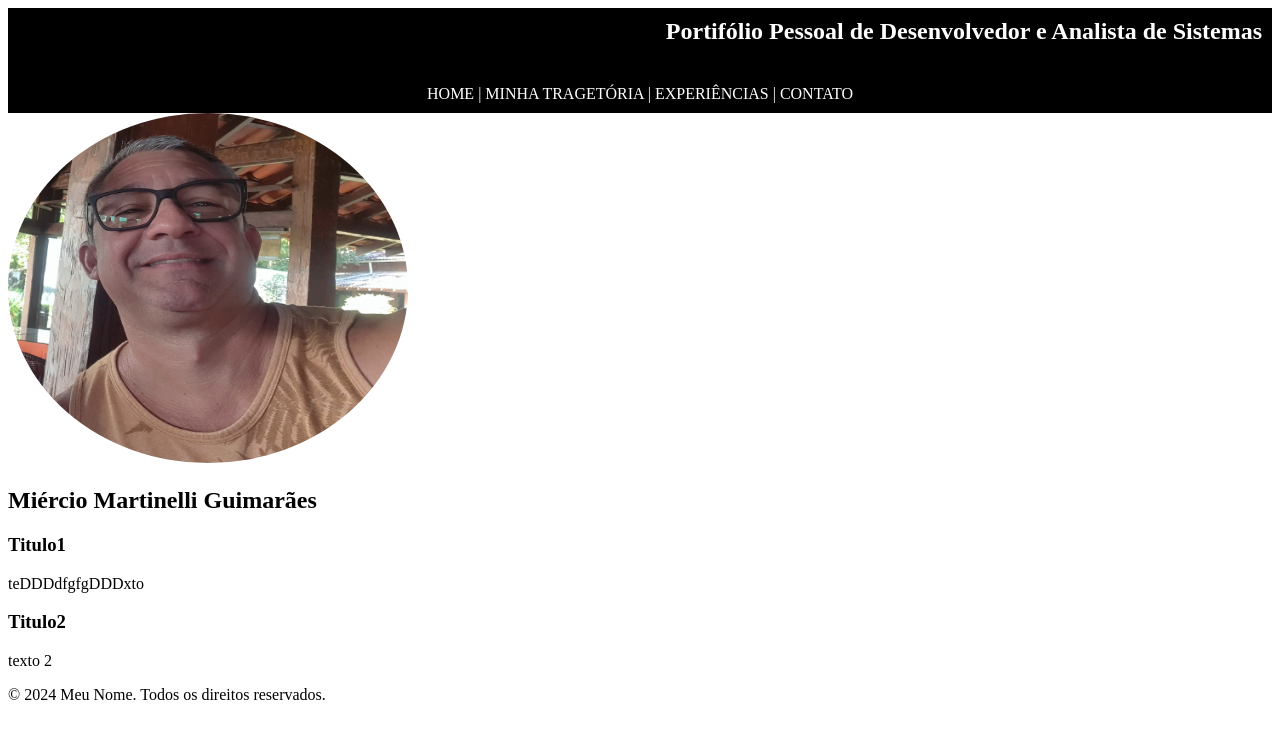
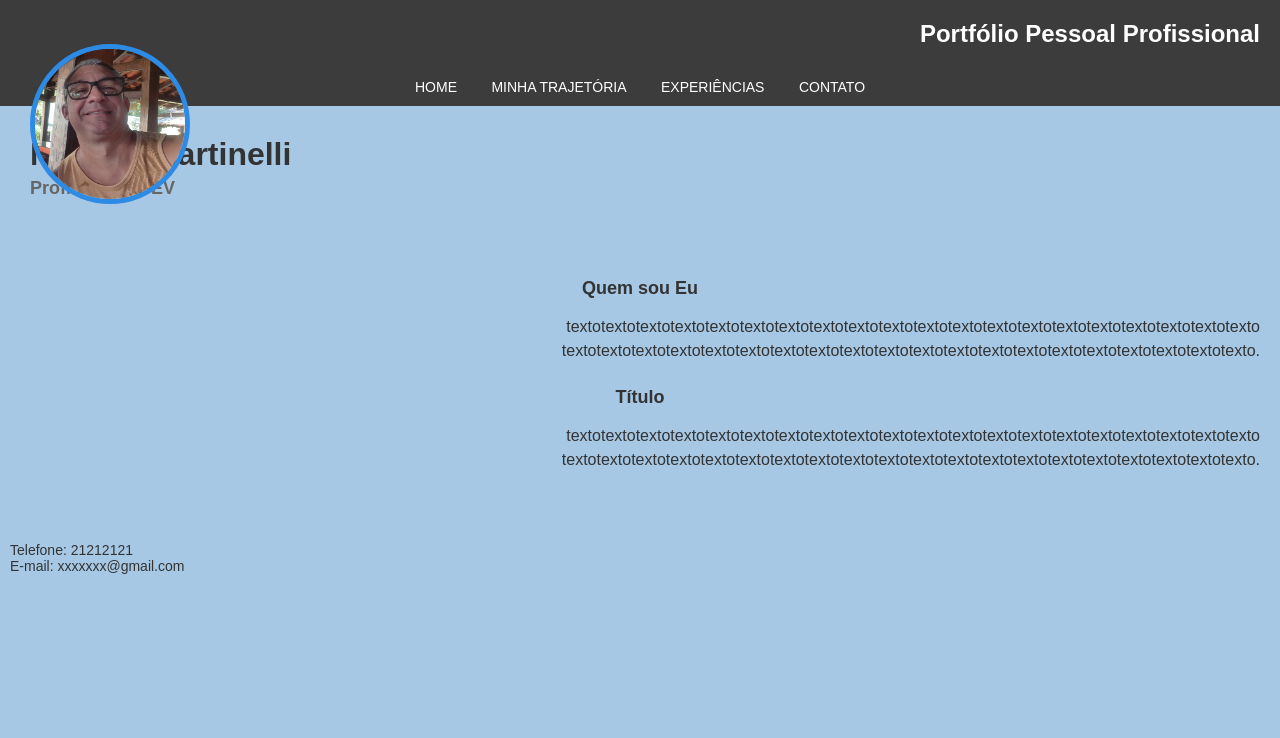
Before and after one commit to mierciomg/meuportifolio, a plain HTML site: page index.html in a window 1280 px wide. Drawn offline with Linux system fonts and the light colour scheme.

Commit message:
Atualização pagina com mais ajustes css

```diff
--- a/index.html
+++ b/index.html
@@ -2,51 +2,46 @@
 <html lang="pt-BR">
 <head>
     <meta charset="UTF-8">
-    <title>Martinelli</title>
+    <meta name="viewport" content="width=device-width, initial-scale=1.0">
+    <title>Portfólio Pessoal</title>
     <link rel="stylesheet" href="style.css">
+
 </head>
-
-<header class="cabecalho">
-    <h2 id="posicao">Portifólio Pessoal de Desenvolvedor e Analista de Sistemas</h2>
-    <nav class="nav">
-        <a href="sobre_mim.html" target="_blank">HOME</a> |
-        <a href="minha_tragetoria.html">MINHA TRAGETÓRIA</a> |
-        <a href="experiencias.html">EXPERIÊNCIAS</a> |
-        <a href="contato.html">CONTATO</a>
-    </nav>
-</header>
 <body>
 
+    <div class="header">
+        <h1>Portfólio Pessoal Profissional</h1>
+    </div>
 
+    <div class="nav">
+        <a href="#">Home</a>
+        <a href="#">Minha Trajetória</a>
+        <a href="#">Experiências</a>
+        <a href="#">Contato</a>
+    </div>
 
-    <section>
-        <img id="redondo" src=".\imagens\mercio.jpg" alt="Descrição da imagem" width="400" height="350">
-        <h2>Miércio Martinelli Guimarães</h2>
-    </section>
+    <div class="profile">
+        <img src=".\imagens\mercio.jpg" alt="Perfil">
+        <div>
+            <h2>Miércio Martinelli</h2>
+            <h3>Profissional DEV</h3>
+        </div>
+    </div>
 
+    <div class="content">
+        <h4>Quem sou Eu</h4>
+        <p>textotextotextotextotextotextotextotextotextotextotextotextotextotextotextotextotextotextotextotexto
+        textotextotextotextotextotextotextotextotextotextotextotextotextotextotextotextotextotextotextotexto.</p>
 
+        <h4>Título</h4>
+        <p>textotextotextotextotextotextotextotextotextotextotextotextotextotextotextotextotextotextotextotexto
+        textotextotextotextotextotextotextotextotextotextotextotextotextotextotextotextotextotextotextotexto.</p>
+    </div>
 
-    <main>
-        <h3>Titulo1</h3>
-        <p>
-            teDDDdfgfgDDDxto
-        </p>
+    <div class="footer">
+        <p>Telefone: 21212121</p>
+        <p>E-mail: xxxxxxx@gmail.com</p>
+    </div>
 
-        <h3>Titulo2</h3>
-        <p>
-            texto 2
-        </p>
-    </main>
-
-
-
-
-
-
-
-
-    <footer>
-        <p>&copy; 2024 Meu Nome. Todos os direitos reservados.</p>
-    </footer>
 </body>
 </html>
--- a/style.css
+++ b/style.css
@@ -1,23 +1,88 @@
-#redondo{
-    border-radius: 50%;
+body {
+    font-family: Arial, sans-serif;
+    margin: 0;
+    padding: 0;
+    background-color: #a6c8e4;
+    color: #333;
 }
 
-.cabecalho{
-    background-color: black;
+.header {
+    background-color: #3c3c3c;
     color: white;
-    padding: 10px;
+    padding: 20px;
+    text-align: right;
 }
 
-#posicao{
-    text-align: end;
+.header h1 {
     margin: 0;
-    padding-bottom: 40px;
+    font-size: 24px;
 }
 
-.nav{
+.nav {
+    background-color: #3c3c3c;
+    padding: 10px;
     text-align: center;
 }
-.nav a{
+
+.nav a {
     color: white;
     text-decoration: none;
+    margin: 0 15px;
+    font-size: 14px;
+    text-transform: uppercase;
 }
+
+.profile {
+    background-color: #a6c8e4;
+    padding: 30px;
+    display: flex;
+    align-items: self-end;    ;
+}
+
+.profile img {
+    border-radius: 50%;
+    border: 5px solid #2d8ae5;
+    width: 150px;
+    height: 150px;
+    margin-right: 20px;
+    position: absolute;
+}
+
+.profile h2 {
+    margin: 0cap;
+    font-size: 32px;
+}
+
+.profile h3 {
+    margin: 5px 0;
+    font-size: 18px;
+    color: #666;
+}
+
+.content {
+    padding: 20px;
+    background-color: #a6c8e4;
+}
+
+.content h4 {
+    font-size: 18px;
+    margin-bottom: 10px;
+    text-align: center;
+}
+
+.content p {
+    margin-bottom: 20px;
+    line-height: 1.5;
+    text-align: right;
+}
+
+.footer {
+    margin-top: 20px;
+    padding: 10px;
+    text-align: left;
+}
+
+.footer p {
+    margin: 0;
+    font-size: 14px;
+}
```
